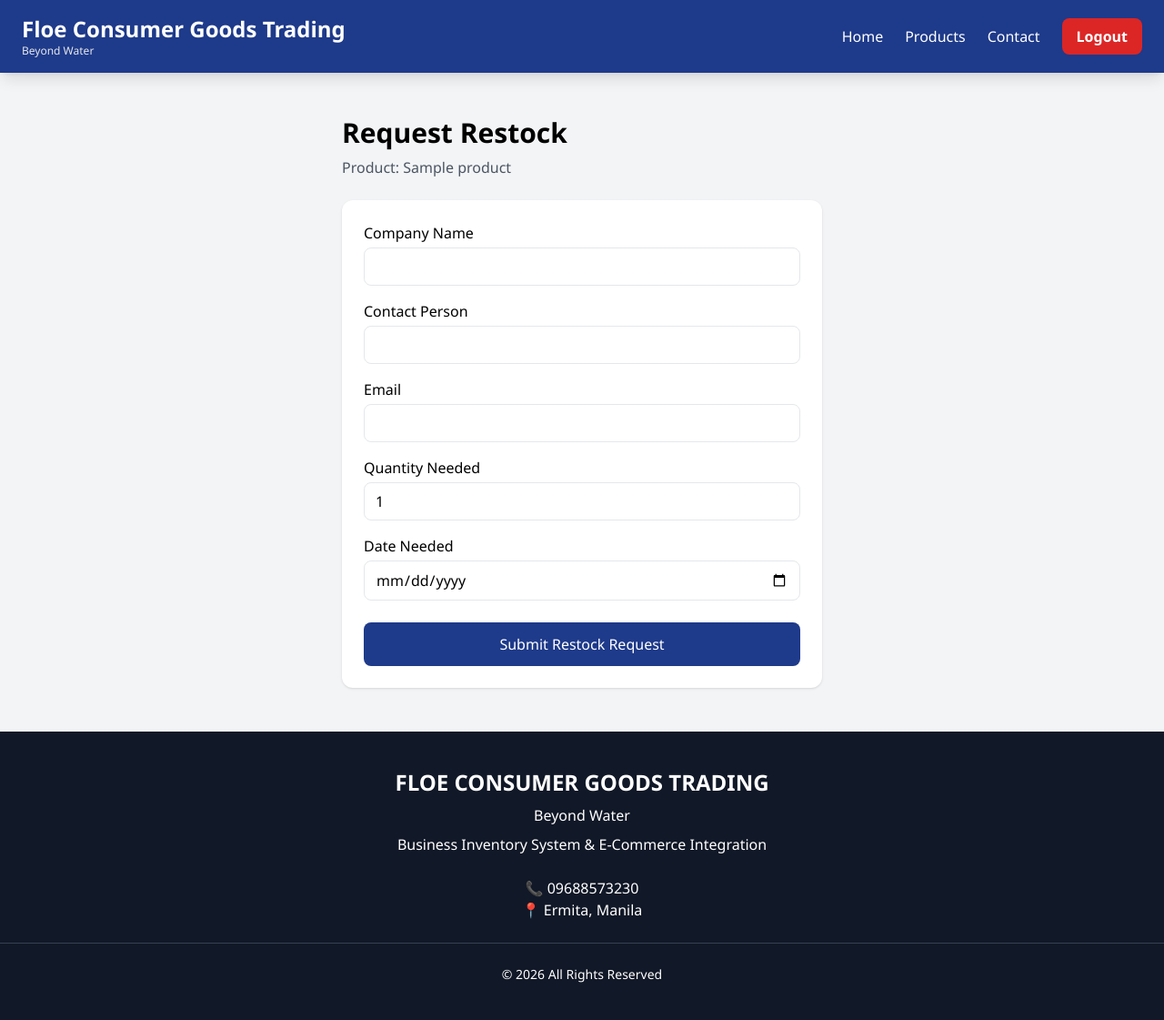
After one commit to Eumsgothere/SYSTEMINTEG2-FINALPROJECT-THIRDEYE, a CodeIgniter 4 app: the page made by backend/app/Views/restock_request.php in a window 1280 px wide. The commit adds this page. Shown: the whole page at 91% size. Run offline with PHP 8.4 and a stand-in for CodeIgniter, Linux system fonts and the light colour scheme; the template is opened without the code that fills it: most values are stand-ins (such as "Sample title", 1, 10 or a date in 2020); data that the repository does not hold is empty; some libraries are stand-ins or nearby versions.

Commit message:
yessss restock is being popped

```diff
--- a/backend/app/Config/Routes.php
+++ b/backend/app/Config/Routes.php
@@ -13,6 +13,7 @@ use CodeIgniter\Router\RouteCollection;
 $routes->get('/', 'Home::index');
 $routes->get('contact', 'Contact::index');
 $routes->get('products', 'Products::index');
+$routes->get('restock-request/(:num)', 'RestockRequests::form/$1');
 $routes->post('restock-request', 'RestockRequests::store');
 
 // ====================
--- a/backend/app/Models/RestockRequestModel.php
+++ b/backend/app/Models/RestockRequestModel.php
@@ -12,6 +12,9 @@ class RestockRequestModel extends Model
         'product_id',
         'name',
         'email',
+        'company_name',
+        'quantity',
+        'needed_by',
         'status',
     ];
 
--- /dev/null
+++ b/backend/app/Views/restock_request.php
@@ -0,0 +1,83 @@
+<!DOCTYPE html>
+<html lang="en">
+
+<?= view('components/head', ['title' => 'Request Restock']) ?>
+
+<body>
+
+    <?= view('components/header') ?>
+
+    <div class="mx-auto px-6 py-12 max-w-xl">
+
+        <h1 class="mb-2 font-bold text-3xl">
+            Request Restock
+        </h1>
+
+        <p class="mb-6 text-gray-600">
+            Product: <?= esc($product['name']) ?>
+        </p>
+
+        <form
+            action="<?= base_url('restock-request') ?>"
+            method="post"
+            class="bg-white shadow p-6 rounded-xl">
+
+            <?= csrf_field() ?>
+
+            <input
+                type="hidden"
+                name="product_id"
+                value="<?= esc($product['id']) ?>">
+
+            <label class="block mb-1">Company Name</label>
+            <input
+                type="text"
+                name="company_name"
+                required
+                class="mb-4 px-3 py-2 border rounded-lg w-full">
+
+            <label class="block mb-1">Contact Person</label>
+            <input
+                type="text"
+                name="name"
+                required
+                class="mb-4 px-3 py-2 border rounded-lg w-full">
+
+            <label class="block mb-1">Email</label>
+            <input
+                type="email"
+                name="email"
+                required
+                class="mb-4 px-3 py-2 border rounded-lg w-full">
+
+            <label class="block mb-1">Quantity Needed</label>
+            <input
+                type="number"
+                name="quantity"
+                min="1"
+                value="1"
+                required
+                class="mb-4 px-3 py-2 border rounded-lg w-full">
+
+            <label class="block mb-1">Date Needed</label>
+            <input
+                type="date"
+                name="needed_by"
+                required
+                class="mb-6 px-3 py-2 border rounded-lg w-full">
+
+            <button
+                type="submit"
+                class="bg-blue-900 hover:bg-blue-800 px-4 py-3 rounded-lg w-full text-white">
+                Submit Restock Request
+            </button>
+
+        </form>
+
+    </div>
+
+    <?= view('components/footer') ?>
+
+</body>
+
+</html>
```
Also changed, not shown: backend/app/Controllers/RestockRequests.php (+26 -6 lines), backend/app/Database/Migrations/2026-11-16-052155_CreateRestockRequests.php (+13 -0 lines), backend/app/Views/products.php (+14 -32 lines).
